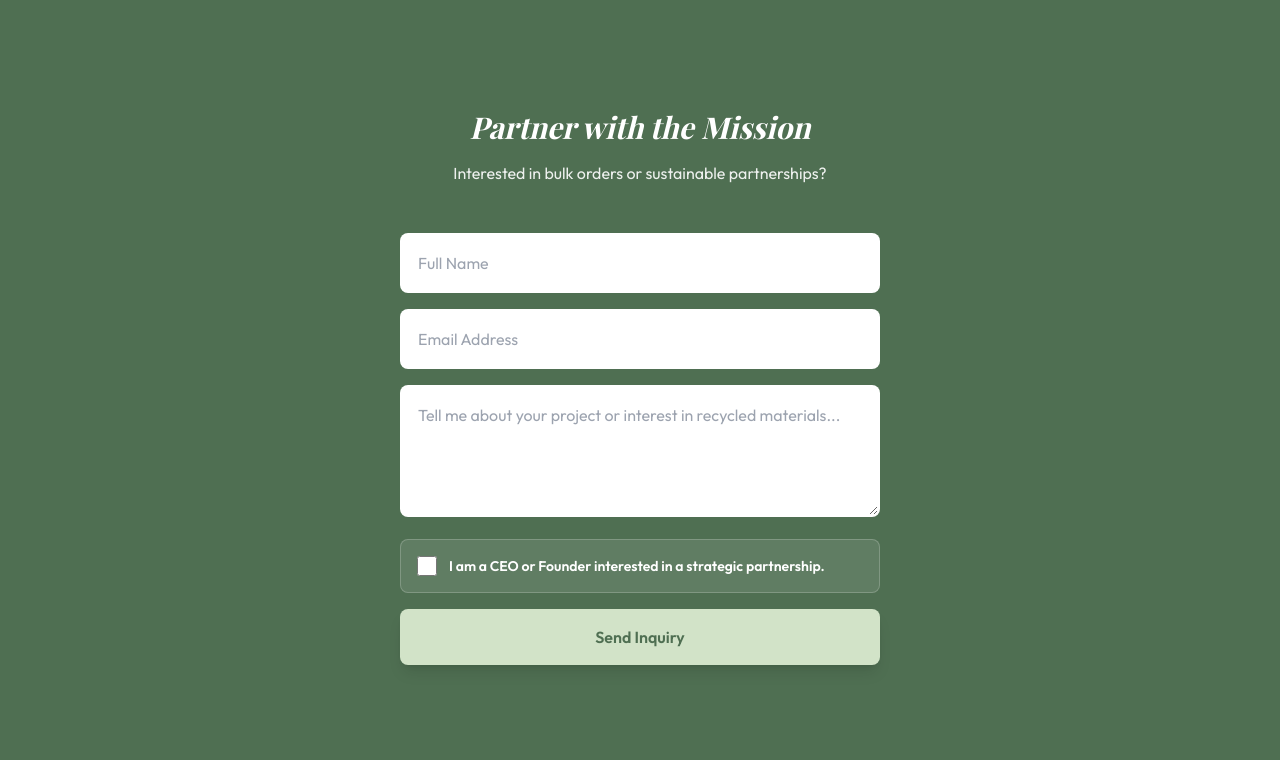
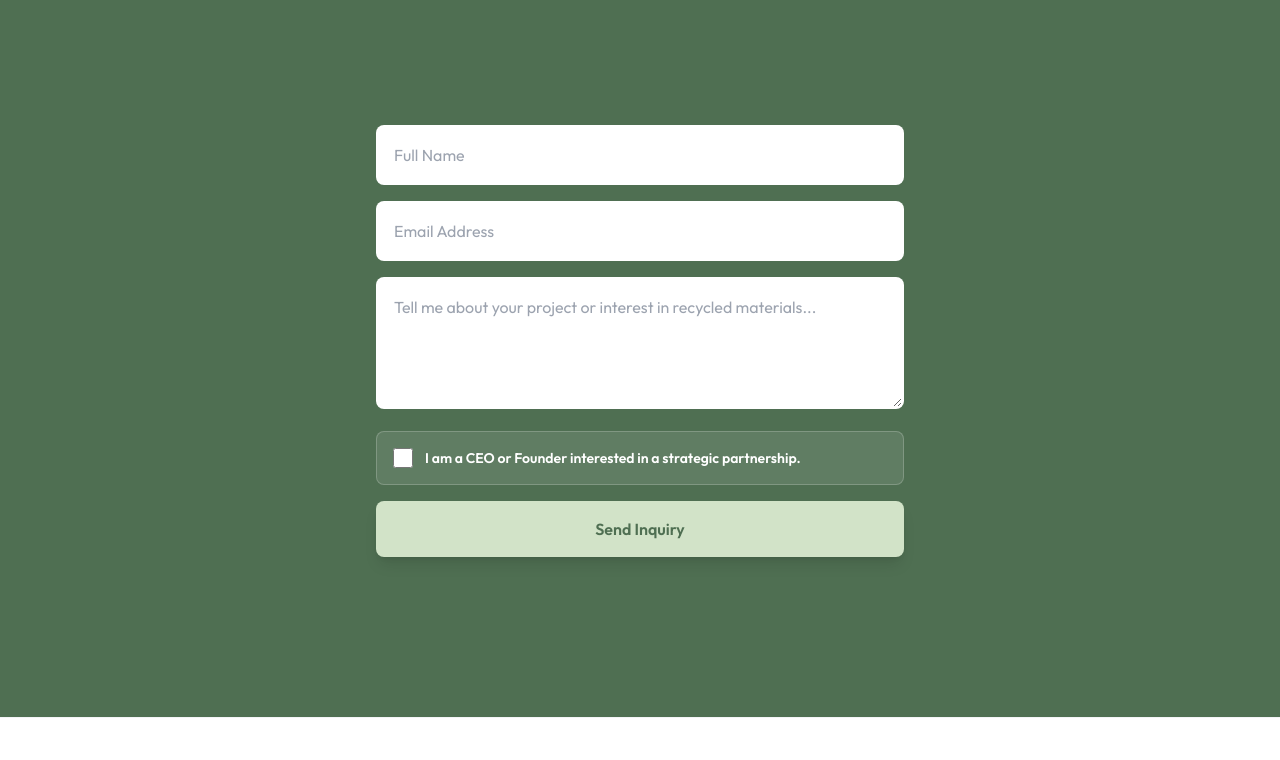
Before and after one commit to SeanJ-Source/recycled-mission, a plain HTML site: page index.html in a window 1280 px wide. Shown: the part 2874-3634 px from the top of the page. Drawn offline with nearby package versions, Linux system fonts and the light colour scheme; a web font is replaced by a local one.

Commit message:
Update index.html

```diff
--- a/index.html
+++ b/index.html
@@ -158,9 +158,7 @@
             <h2 class="text-3xl mb-4">Partner with the Mission</h2>
             <p class="mb-8 opacity-90">Interested in bulk orders or sustainable partnerships?</p>
            <section id="contact" class="py-20 bg-eco-green text-white">
-    <div class="max-w-xl mx-auto px-6 text-center">
-        <h2 class="text-3xl mb-4 serif italic">Partner with the Mission</h2>
-        <p class="mb-8 opacity-90">Interested in bulk orders or sustainable partnerships?</p>
+
 
         <form action="https://formspree.io/f/mjggvake" method="POST" class="space-y-4 text-left">
 
@@ -234,4 +232,5 @@
     </footer>
 
 </body>
+
 </html>
```
